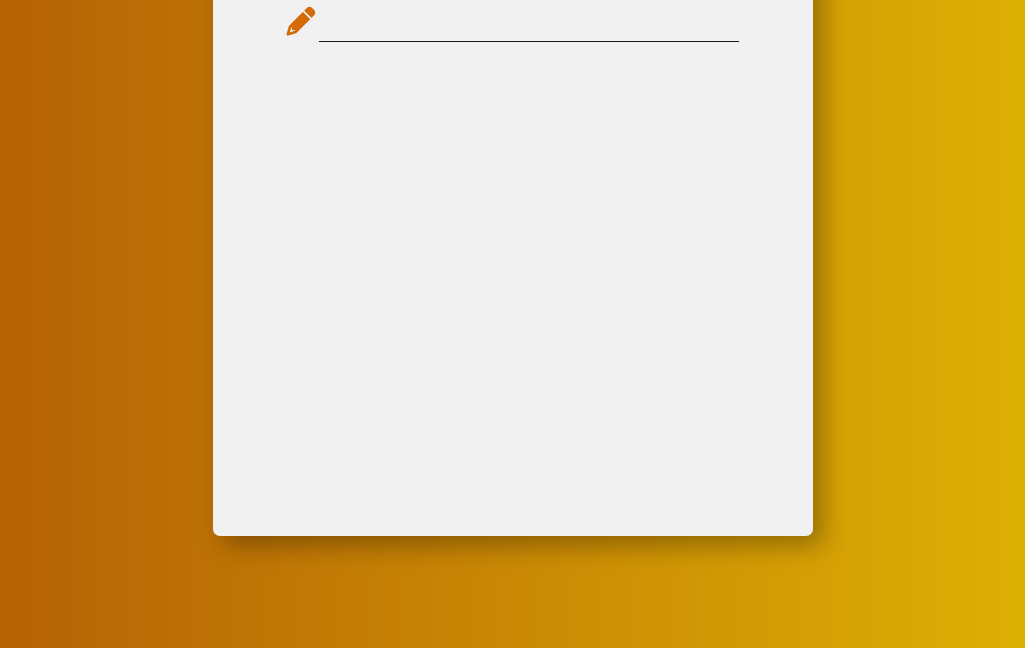
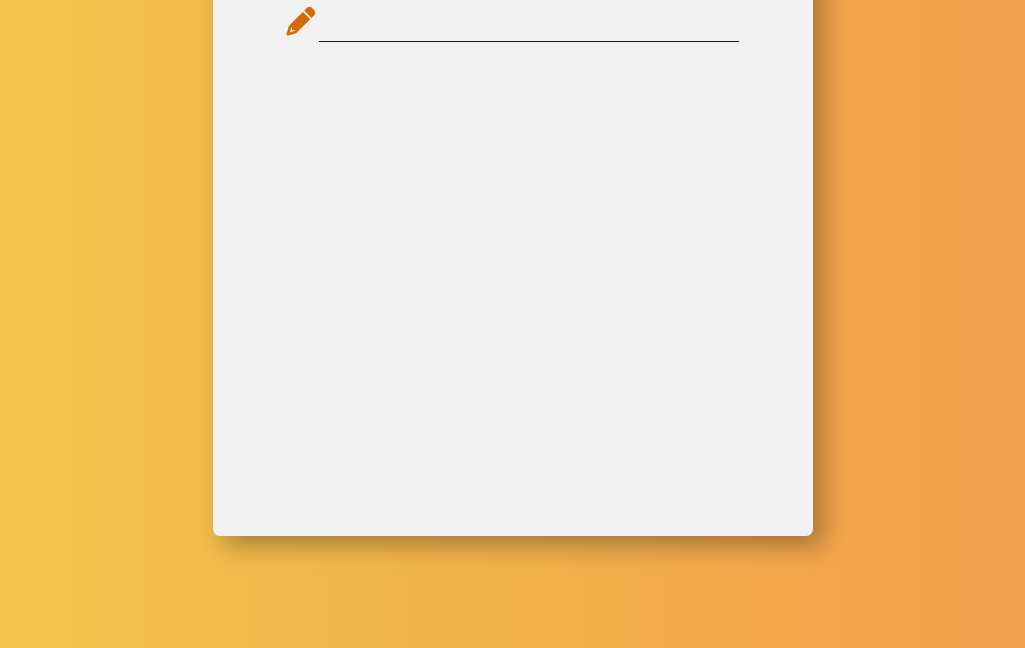
Before and after one commit to pauloarchanjo/Groceries-list-with-Web, a plain HTML site: page index.html in a window 1280 px wide. Shown: the part 152-800 px from the top of the page, without its empty margins (127-1152 px from the left). Drawn offline with nearby package versions, Linux system fonts and the light colour scheme.

Commit message:
Update style.css

```diff
--- a/style.css
+++ b/style.css
@@ -7,7 +7,9 @@
 
 body {
     font-family: Dancing Script;
-    background: linear-gradient(to right, #b15805 0%, #e2b904 100%);
+    background: #F2994A;
+    background: -webkit-linear-gradient(to right, #F2C94C, #F2994A);
+    background: linear-gradient(to right, #F2C94C, #F2994A);
 }
 
 .container {
```
